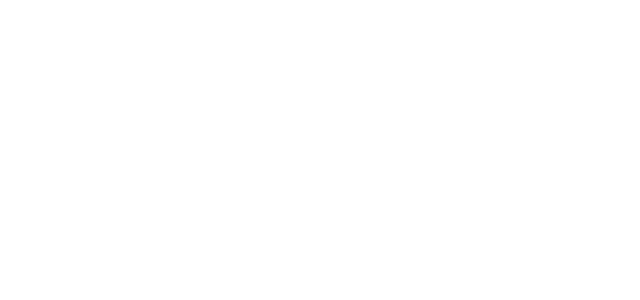
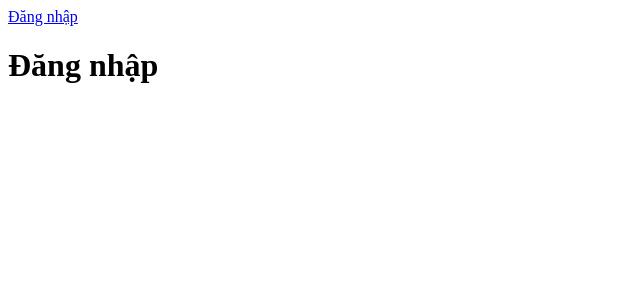
Before and after one commit to hoang234176/Smart-Shop, a React app in the folder frontend/: page /login in a window 1280 px wide. Shown: the top 300 px of the page, without its empty margins (0-640 px from the left). Built offline with nearby package versions, Linux system fonts and the light colour scheme; the HTML template or start-up script is replaced by a standard one.

Commit message:
feat(auth): create LoginPage

```diff
--- /dev/null
+++ b/frontend/src/auth/LoginPage.jsx
@@ -0,0 +1,9 @@
+function LoginPage(){
+    return (
+        <div>
+            <h1>Đăng nhập</h1>
+        </div>
+    )
+}
+
+export default LoginPage;
--- a/frontend/src/main.jsx
+++ b/frontend/src/main.jsx
@@ -1,9 +1,9 @@
 import { StrictMode } from 'react'
 import { createRoot } from 'react-dom/client'
-import App from './App.jsx'
+import AppRoutes from './routes/AppRoutes.jsx'
 
 createRoot(document.getElementById('root')).render(
   <StrictMode>
-    <App />
+    <AppRoutes />
   </StrictMode>,
 )
--- a/frontend/src/routes/AppRoutes.jsx
+++ b/frontend/src/routes/AppRoutes.jsx
@@ -1,10 +1,15 @@
 import { BrowserRouter, Routes, Route, Link} from 'react-router-dom'
+import LoginPage from '../auth/LoginPage.jsx'
 
 function AppRoutes(){
     return (
-        <div>
+        <BrowserRouter>
+            <Link to='/login'>Đăng nhập</Link>
 
-        </div>
+            <Routes>
+                <Route path="/login" element={<LoginPage />} />
+            </Routes>
+        </BrowserRouter>
     )
 }
 
```
